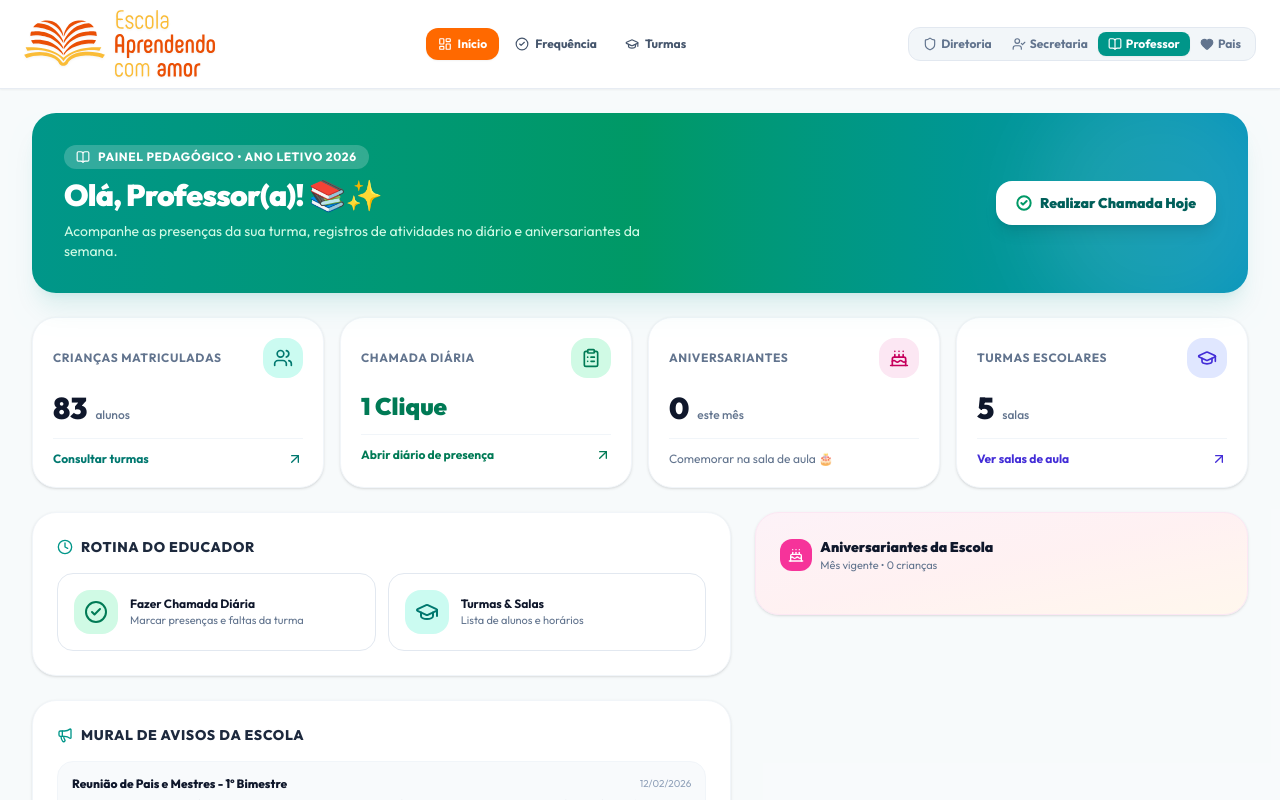
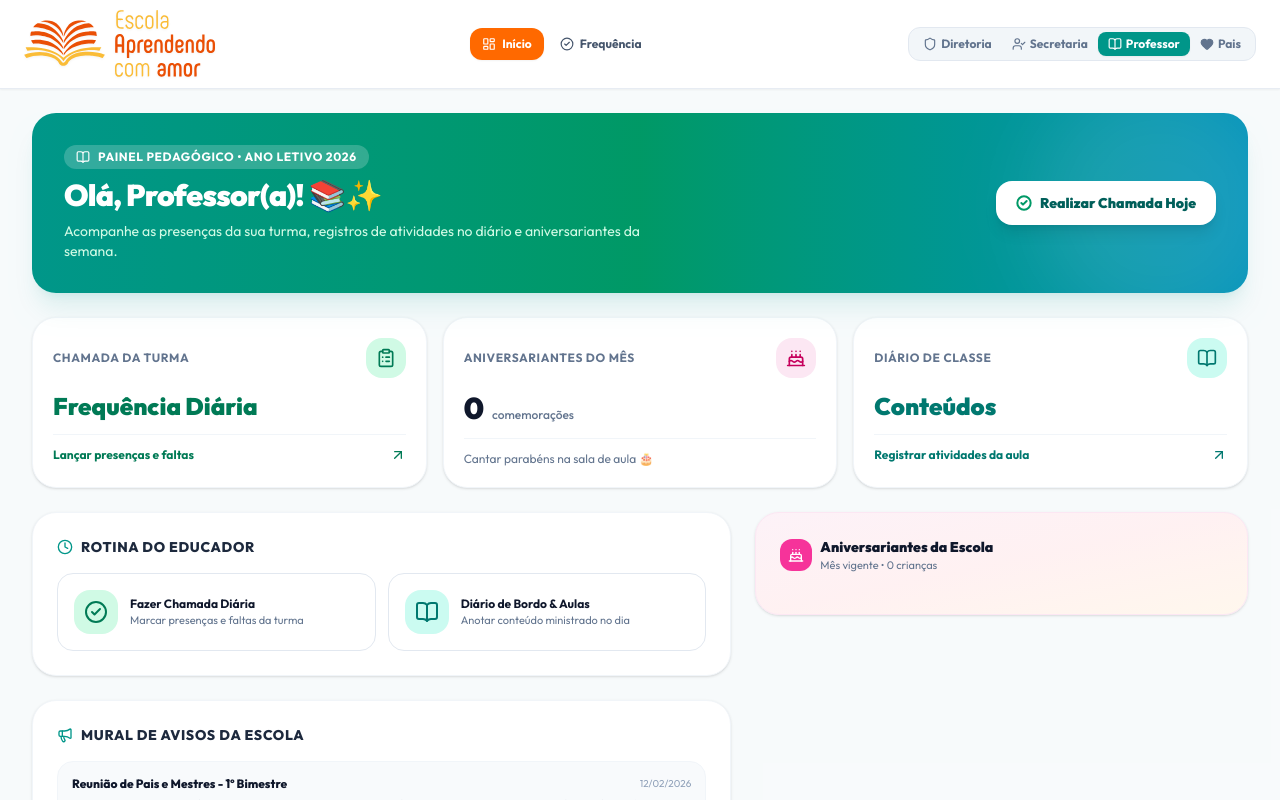
Before and after one commit to kikitoBR/aprendendocomamor, a Next.js app: page / in a window 1280 px wide. Both pictures are taken after a click on the button "Professor". Shown: the top 800 px of the page. Built offline with nearby package versions, Linux system fonts and the light colour scheme.

Commit message:
feat: Otimização do perfil de professor removendo estatísticas globais de turmas e matrículas

```diff
--- a/src/app/page.tsx
+++ b/src/app/page.tsx
@@ -49,7 +49,7 @@ function MainApp() {
       if (currentRole === 'responsavel') {
         setActiveTab('portal-pais');
       } else if (savedTab) {
-        if (currentRole === 'professor' && ['alunos', 'financeiro', 'despesas', 'configuracoes', 'portal-pais'].includes(savedTab)) {
+        if (currentRole === 'professor' && ['alunos', 'financeiro', 'despesas', 'turmas', 'configuracoes', 'portal-pais'].includes(savedTab)) {
           setActiveTab('dashboard');
         } else if (currentRole === 'secretaria' && ['despesas', 'configuracoes', 'portal-pais'].includes(savedTab)) {
           setActiveTab('dashboard');
@@ -275,7 +275,7 @@ function MainApp() {
           />
         )}
 
-        {currentRole !== 'responsavel' && activeTab === 'turmas' && (
+        {currentRole !== 'responsavel' && activeTab === 'turmas' && ['diretoria', 'secretaria'].includes(currentRole) && (
           <TurmasView
             onSelectTurmaParaAlunos={handleSelectTurmaParaAlunos}
             onPrintDiario={(turma, dataChamada) =>
--- a/src/components/Header.tsx
+++ b/src/components/Header.tsx
@@ -38,7 +38,7 @@ export const Header: React.FC<HeaderProps> = ({
     { id: 'financeiro', label: 'Financeiro', icon: DollarSign, roles: ['diretoria', 'secretaria'] },
     { id: 'despesas', label: 'Despesas', icon: Receipt, roles: ['diretoria'] },
     { id: 'frequencia', label: 'Frequência', icon: CheckCircle2, roles: ['diretoria', 'secretaria', 'professor'] },
-    { id: 'turmas', label: 'Turmas', icon: GraduationCap, roles: ['diretoria', 'secretaria', 'professor'] },
+    { id: 'turmas', label: 'Turmas', icon: GraduationCap, roles: ['diretoria', 'secretaria'] },
     { id: 'configuracoes', label: 'Configurações', icon: Settings, roles: ['diretoria'] },
   ];
 
@@ -117,7 +117,7 @@ export const Header: React.FC<HeaderProps> = ({
               <button
                 onClick={() => {
                   setCurrentRole('professor');
-                  if (['financeiro', 'despesas', 'alunos', 'configuracoes', 'portal-pais'].includes(activeTab)) {
+                  if (['financeiro', 'despesas', 'alunos', 'turmas', 'configuracoes', 'portal-pais'].includes(activeTab)) {
                     onSelectTab('dashboard');
                   }
                 }}
--- a/src/components/views/DashboardView.tsx
+++ b/src/components/views/DashboardView.tsx
@@ -145,25 +145,40 @@ export const DashboardView: React.FC<DashboardViewProps> = ({
           <div className="absolute -right-10 -bottom-10 w-64 h-64 bg-white/10 rounded-full blur-2xl pointer-events-none" />
         </div>
 
-        {/* Cards Pedagógicos */}
-        <div className="grid grid-cols-1 sm:grid-cols-2 lg:grid-cols-4 gap-4">
+        {/* Cards Pedagógicos (Foco em Chamada, Aniversariantes e Diário de Classe) */}
+        <div className="grid grid-cols-1 sm:grid-cols-3 gap-4">
           <div
-            onClick={() => onNavigateTab('turmas')}
+            onClick={() => onNavigateTab('frequencia')}
             className="cursor-pointer group bg-white rounded-3xl p-5 border border-slate-100 shadow-sm hover:shadow-md transition"
           >
             <div className="flex items-center justify-between">
-              <span className="text-xs font-bold text-slate-500 uppercase tracking-wider">Crianças Matriculadas</span>
-              <div className="w-10 h-10 rounded-2xl bg-teal-100 text-teal-700 flex items-center justify-center group-hover:scale-110 transition">
-                <Users className="w-5 h-5" />
+              <span className="text-xs font-bold text-slate-500 uppercase tracking-wider">Chamada da Turma</span>
+              <div className="w-10 h-10 rounded-2xl bg-emerald-100 text-emerald-700 flex items-center justify-center group-hover:scale-110 transition">
+                <ClipboardList className="w-5 h-5" />
               </div>
             </div>
             <div className="mt-3 flex items-baseline gap-2">
-              <span className="text-3xl font-black text-slate-900">{alunosAtivos.length}</span>
-              <span className="text-xs text-slate-500 font-medium">alunos</span>
+              <span className="text-2xl font-black text-emerald-700">Frequência Diária</span>
             </div>
-            <div className="mt-3 pt-3 border-t border-slate-100 flex items-center justify-between text-xs text-teal-700 font-bold">
-              <span>Consultar turmas</span>
+            <div className="mt-3 pt-3 border-t border-slate-100 flex items-center justify-between text-xs text-emerald-700 font-bold">
+              <span>Lançar presenças e faltas</span>
               <ArrowUpRight className="w-4 h-4" />
+            </div>
+          </div>
+
+          <div className="bg-white rounded-3xl p-5 border border-slate-100 shadow-sm">
+            <div className="flex items-center justify-between">
+              <span className="text-xs font-bold text-slate-500 uppercase tracking-wider">Aniversariantes do Mês</span>
+              <div className="w-10 h-10 rounded-2xl bg-pink-100 text-pink-700 flex items-center justify-center">
+                <Cake className="w-5 h-5" />
+              </div>
+            </div>
+            <div className="mt-3 flex items-baseline gap-2">
+              <span className="text-3xl font-black text-slate-900">{aniversariantesDoMes.length}</span>
+              <span className="text-xs text-slate-500 font-medium">comemorações</span>
+            </div>
+            <div className="mt-3 pt-3 border-t border-slate-100 text-xs text-slate-500">
+              Cantar parabéns na sala de aula 🎂
             </div>
           </div>
 
@@ -172,52 +187,16 @@ export const DashboardView: React.FC<DashboardViewProps> = ({
             className="cursor-pointer group bg-white rounded-3xl p-5 border border-slate-100 shadow-sm hover:shadow-md transition"
           >
             <div className="flex items-center justify-between">
-              <span className="text-xs font-bold text-slate-500 uppercase tracking-wider">Chamada Diária</span>
-              <div className="w-10 h-10 rounded-2xl bg-emerald-100 text-emerald-700 flex items-center justify-center group-hover:scale-110 transition">
-                <ClipboardList className="w-5 h-5" />
+              <span className="text-xs font-bold text-slate-500 uppercase tracking-wider">Diário de Classe</span>
+              <div className="w-10 h-10 rounded-2xl bg-teal-100 text-teal-700 flex items-center justify-center group-hover:scale-110 transition">
+                <BookOpen className="w-5 h-5" />
               </div>
             </div>
             <div className="mt-3 flex items-baseline gap-2">
-              <span className="text-2xl font-black text-emerald-700">1 Clique</span>
+              <span className="text-2xl font-black text-teal-700">Conteúdos</span>
             </div>
-            <div className="mt-3 pt-3 border-t border-slate-100 flex items-center justify-between text-xs text-emerald-700 font-bold">
-              <span>Abrir diário de presença</span>
-              <ArrowUpRight className="w-4 h-4" />
-            </div>
-          </div>
-
-          <div className="bg-white rounded-3xl p-5 border border-slate-100 shadow-sm">
-            <div className="flex items-center justify-between">
-              <span className="text-xs font-bold text-slate-500 uppercase tracking-wider">Aniversariantes</span>
-              <div className="w-10 h-10 rounded-2xl bg-pink-100 text-pink-700 flex items-center justify-center">
-                <Cake className="w-5 h-5" />
-              </div>
-            </div>
-            <div className="mt-3 flex items-baseline gap-2">
-              <span className="text-3xl font-black text-slate-900">{aniversariantesDoMes.length}</span>
-              <span className="text-xs text-slate-500 font-medium">este mês</span>
-            </div>
-            <div className="mt-3 pt-3 border-t border-slate-100 text-xs text-slate-500">
-              Comemorar na sala de aula 🎂
-            </div>
-          </div>
-
-          <div
-            onClick={() => onNavigateTab('turmas')}
-            className="cursor-pointer group bg-white rounded-3xl p-5 border border-slate-100 shadow-sm hover:shadow-md transition"
-          >
-            <div className="flex items-center justify-between">
-              <span className="text-xs font-bold text-slate-500 uppercase tracking-wider">Turmas Escolares</span>
-              <div className="w-10 h-10 rounded-2xl bg-indigo-100 text-indigo-700 flex items-center justify-center group-hover:scale-110 transition">
-                <GraduationCap className="w-5 h-5" />
-              </div>
-            </div>
-            <div className="mt-3 flex items-baseline gap-2">
-              <span className="text-3xl font-black text-slate-900">{turmas.length}</span>
-              <span className="text-xs text-slate-500 font-medium">salas</span>
-            </div>
-            <div className="mt-3 pt-3 border-t border-slate-100 flex items-center justify-between text-xs text-indigo-700 font-bold">
-              <span>Ver salas de aula</span>
+            <div className="mt-3 pt-3 border-t border-slate-100 flex items-center justify-between text-xs text-teal-700 font-bold">
+              <span>Registrar atividades da aula</span>
               <ArrowUpRight className="w-4 h-4" />
             </div>
           </div>
@@ -248,15 +227,15 @@ export const DashboardView: React.FC<DashboardViewProps> = ({
                 </button>
 
                 <button
-                  onClick={() => onNavigateTab('turmas')}
+                  onClick={() => onNavigateTab('frequencia')}
                   className="p-4 rounded-2xl border border-slate-200 hover:border-teal-500 hover:bg-teal-50/40 flex items-center gap-3 transition text-left group"
                 >
                   <div className="w-11 h-11 rounded-2xl bg-teal-100 text-teal-700 flex items-center justify-center shrink-0 group-hover:scale-110 transition">
-                    <GraduationCap className="w-6 h-6" />
+                    <BookOpen className="w-6 h-6" />
                   </div>
                   <div>
-                    <h4 className="font-bold text-xs text-slate-900">Turmas & Salas</h4>
-                    <p className="text-[11px] text-slate-500">Lista de alunos e horários</p>
+                    <h4 className="font-bold text-xs text-slate-900">Diário de Bordo & Aulas</h4>
+                    <p className="text-[11px] text-slate-500">Anotar conteúdo ministrado no dia</p>
                   </div>
                 </button>
               </div>
```
